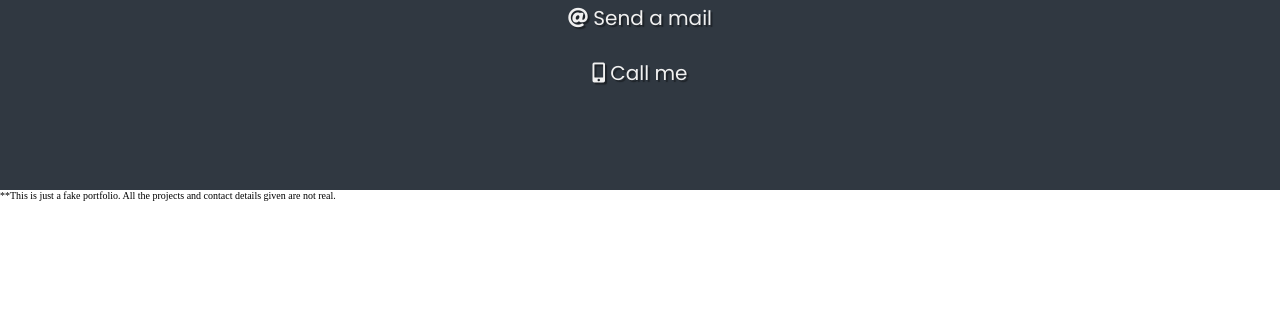
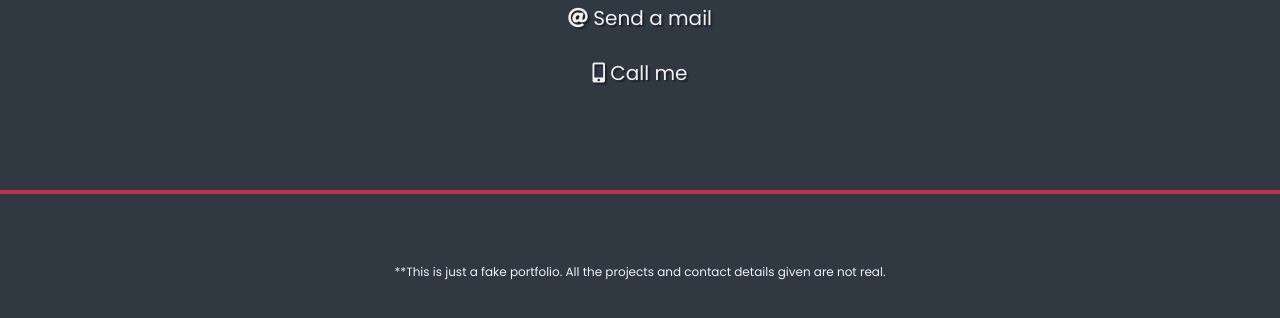
Before and after one commit to jannerymbf/Responsive-FakePortafolio, a website: page src/index.html in a window 1280 px wide. Shown: the part 2530-2848 px from the top of the page. Before the commit the page ends 2731 px from the top, so only its background shows below. Drawn offline with Linux system fonts and the light colour scheme.

Commit message:
Add styles to footer

```diff
--- a/src/styles.css
+++ b/src/styles.css
@@ -191,10 +191,10 @@ html {
 
 .contact__network a {
   padding: 0 10px;
-  text-shadow: 2px 2px 1px rgba(0, 0, 0, 0.4);
   font-family: Poppins, sans-serif;
   font-size: 2rem;
   text-decoration: none;
+  text-shadow: 2px 2px 1px rgba(0, 0, 0, 0.4);
 }
 
 .contact__network a:link {
@@ -206,3 +206,17 @@ html {
 }
 
 /* Styles for footer */
+
+footer {
+  height: 20vh;
+  padding: 0 30px;
+  display: flex;
+  justify-content: center;
+  align-items: center;
+  background-color: var(--main-gray);
+  border-top: 4px solid var(--main-red);
+  font-family: 'Poppins', sans-serif;
+  font-size: 1.2rem;
+  color: var(--main-white);
+  text-align: center;
+}
```
